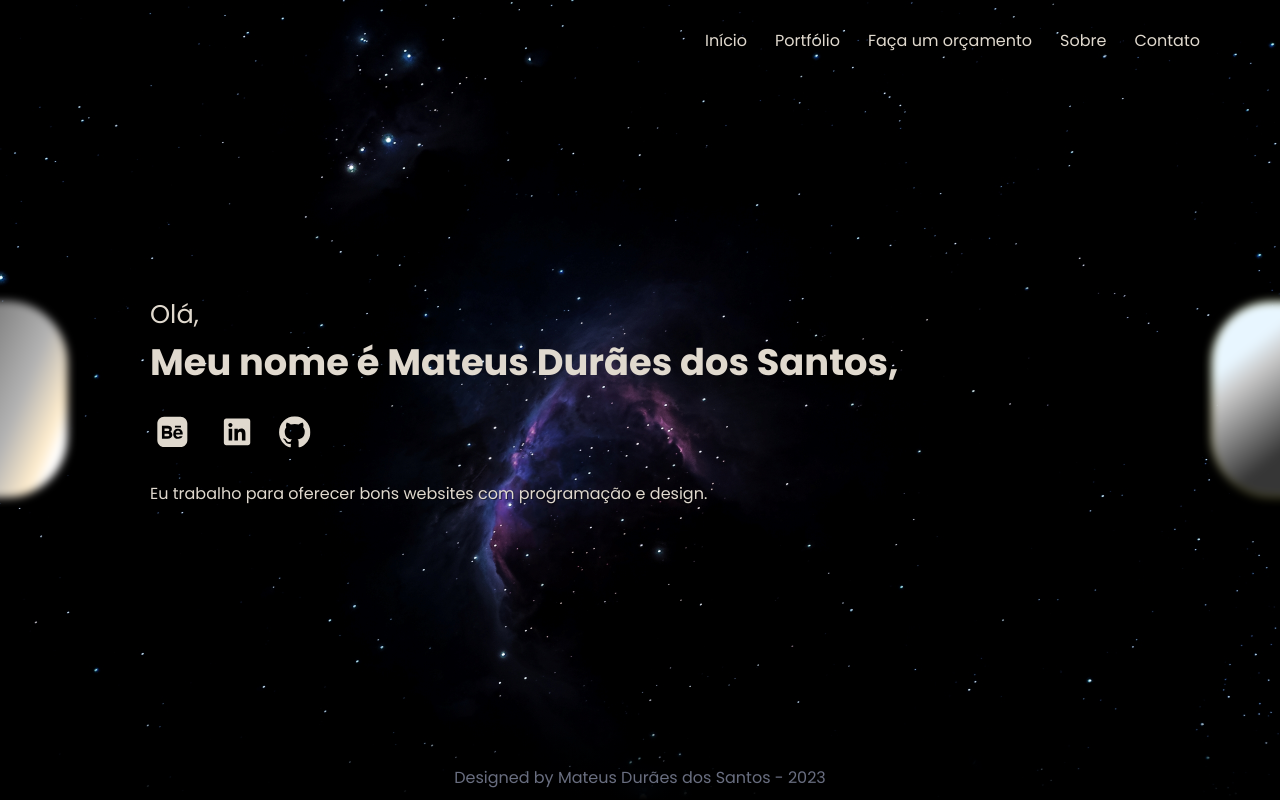
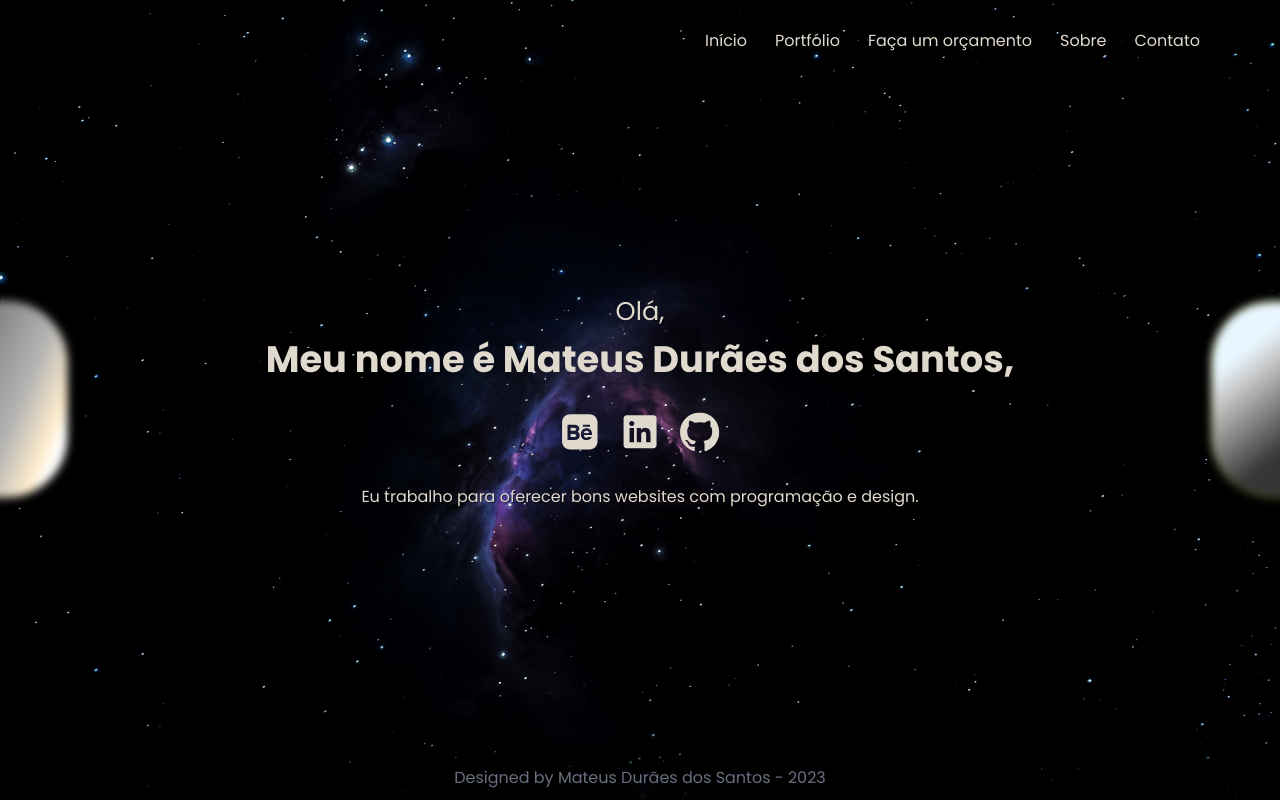
Before and after one commit to MateusDuraessantos/Portfolio, a Vue app: page /#/ in a window 1280 px wide. Shown: the top 800 px of the page. Built offline with nearby package versions, Linux system fonts and the light colour scheme.

Commit message:
fix/popup btn next and back

```diff
--- a/src/views/Carrossel.vue
+++ b/src/views/Carrossel.vue
@@ -161,7 +161,7 @@ export default {
                     inicialTransform.value = Number(document.querySelector(keyComponentElement).style.transform.split('vw')[0].split('translateX(')[1])
                 }
 
-                if (e == 'avancar' && imagens.length - 1 > carrosselSelected.value) {
+                if (e == 'avancar' && carrosselSelected.value < imagens.length - 1) {
                     less(carrosselSelected.value)
                     carrosselSelected.value++
                     indexImgPopup.value++
@@ -175,17 +175,17 @@ export default {
                     document.querySelector(keyComponentElement).style.transform = `translateX(-${carrosselSelected.value}00vw)`
                 }
             } else { // Se for versão desktop, apenas os botões alteram as imagens
-                if (e == 'avancar' && imagens.length - 1 > carrosselSelected.value) {
+                if (e == 'avancar' && indexImgPopup.value < imagens.length - 1) {
                     carrosselSelected.value++
                     indexImgPopup.value++
 
-                } else if (e == 'voltar' && carrosselSelected.value > 0) {
+                } else if (e == 'voltar' && indexImgPopup.value > 0) {
                     carrosselSelected.value--
                     indexImgPopup.value--
                 }
             }
 
-            if (e.target == undefined && props.keyComponent == 'popup') { // Ativa apenas no popup
+            if (e.target == undefined && props.keyComponent == 'popup' && carrosselSelected.value > 0 && indexImgPopup.value < imagens.length - 1 ) { // Ativa apenas no popup
                 rechargeOnPass.value = false // Destroi o componente para refazer as animações
                 document.getElementById('img_portrato').classList.remove('popup__animation')
                 document.getElementById('img_portrato').style.opacity = 0
--- a/src/views/Footer.vue
+++ b/src/views/Footer.vue
@@ -15,15 +15,15 @@
             <div class="informacoes__container">
                 <address class="informacoes__content">
                     <div class="contatos__column">
-                        <div class="decoration" @mouseenter="blurIn('enter')" @mouseleave="blurIn" @click="copyText('(11) 96593-9822')">
+                        <a class="decoration" @mouseenter="blurIn('enter')" @mouseleave="blurIn" @click="copyText('(11) 96593-9822')">
                             <div class="informacoes__contato">
                                 <img :src="`icons/${iconsTheme}/whatsapp.svg`" alt="WhatsApp" loading="lazy">
                                 <p class="contato__email">whatsapp</p>
                             </div>
                             <p class="decoration__info">(11) 96593-9822</p>
                             <img class="decoration__copy" :src="`icons/${iconsTheme}/copy.svg`" alt="Icone de copiar" loading="lazy">
-                        </div>
-                        <div class="decoration" @mouseenter="blurIn('enter')" @mouseleave="blurIn" @click="copyText('mateusduraessantos@gmail.com')">
+                        </a>
+                        <a class="decoration" @mouseenter="blurIn('enter')" @mouseleave="blurIn" @click="copyText('mateusduraessantos@gmail.com')">
                             <div class="informacoes__contato">
                                 <img :src="`icons/${iconsTheme}/gmail.svg`" alt="Logo Email" loading="lazy">
                                 <p class="contato__email">e-mail</p>
@@ -32,8 +32,8 @@
                                 mateusduraessantos@gmail.com
                             </div>
                             <img class="decoration__copy" :src="`icons/${iconsTheme}/copy.svg`" alt="Icone de copiar" loading="lazy">
-                        </div>
-                        <div class="decoration" @mouseenter="blurIn('enter')" @mouseleave="blurIn" href="https://www.behance.net/mateusduraes">
+                        </a>
+                        <a class="decoration" @mouseenter="blurIn('enter')" @mouseleave="blurIn" href="https://www.behance.net/mateusduraes" target="_blank">
                             <div class="informacoes__contato">
                                 <img :src="`icons/${iconsTheme}/behance.svg`" alt="Logo Behance" loading="lazy">
                                 <p class=" contato__email">behance</p>
@@ -42,7 +42,7 @@
                                 Mateus Durães dos Santos
                             </div>
                             <img class="decoration__copy" :src="`icons/${iconsTheme}/link.svg`" alt="Icone de copiar" loading="lazy">
-                        </div>
+                        </a>
                     </div>
                 </address>
                 <div id="observador__footer"
@@ -121,11 +121,10 @@ export default {
             addBlur(enter == 'enter' ? 1 : -1)
         },
         copyText(content) {
-            const textToCopy = content; // Texto a ser copiado
-            navigator.clipboard.writeText(textToCopy)
-                .then(() => {
-                    alert("Texto copiado: " + textToCopy);
-                })
+            navigator.clipboard.writeText(content)
+            .then(() => {
+                alert("Texto copiado: " + content);
+            })
         },
         observador() { // Altear o estilo do header ao chegar no footer
             const header = document.getElementById('header')
@@ -267,6 +266,7 @@ export default {
     right: -28px;
     opacity: 0;
     width: 0;
+    cursor: pointer;
     transition: .2s;
 }
 
--- a/src/views/Inicio.vue
+++ b/src/views/Inicio.vue
@@ -382,7 +382,7 @@ p {
     width: 100%;
     margin: auto;
     z-index: 1;
-    margin-left: 100px;
+    text-align: center;
 }
 
 .inicio__container {
@@ -424,13 +424,15 @@ p {
 .redes {
     display: flex;
     width: max-content;
+    margin: auto;
+    gap: 20px;
 }
 
 .redes__img {
     cursor: pointer;
     transition: .2s;
-    padding: 0 max(12px, 1vw);
-    height: max(34px, 2.4vw);
+    width: 40px;
+    height: 40px;
 }
 
 .img--1 {
@@ -453,12 +455,6 @@ p {
     .inicio {
         grid-template-columns: 100px 1fr 100px;
     }
-
-    .inicio__description {
-        width: calc(100% - 20px);
-        margin-left: 0;
-    }
-
     .square__left,
     .square__right,
     .bubble {
```
